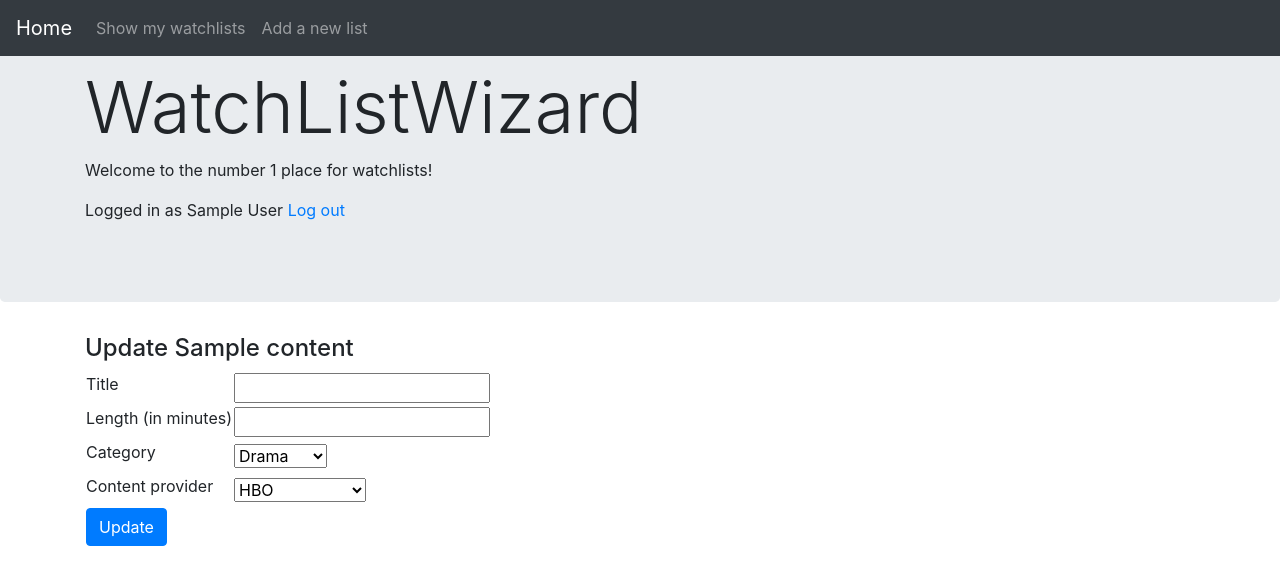
After one commit to skoskipaa/Katselulista, a Flask app: page /content/1/edit in a window 1280 px wide. The commit adds this page. Shown: the top 585 px of the page. Run offline with Flask 2, Linux system fonts and the light colour scheme; a user stored in the database is signed in; tables that the repository leaves empty hold one stand-in row (values such as "Sample post"); some libraries are stand-ins or nearby versions.

Commit message:
CRUDin täydennys, ulkoasun viilausta

```diff
--- a/application/content/forms.py
+++ b/application/content/forms.py
@@ -10,3 +10,14 @@ class ContentForm(FlaskForm):
 
     class Meta:
         csrf = False
+
+class EditContentForm(FlaskForm):
+
+    name = StringField("Title", [validators.Length(min=1)])
+    length = IntegerField("Length (in minutes)")
+    category = SelectField("Category", choices=[("Drama", "Drama"), ("Comedy", "Comedy"), ("Scifi", "Scifi"),
+    ("Horror", "Horror"), ("Action", "Action"), ("Romance", "Romance"), ("Kids", "Kids")])
+    cdn = SelectField("Content provider", choices=[("HBO", "HBO"), ("Netflix", "Netflix"), ("Amazon Prime", "Amazon Prime")])
+
+    class Meta:
+        csrf = False
--- a/application/content/views.py
+++ b/application/content/views.py
@@ -3,7 +3,7 @@ from flask import render_template, request, redirect, url_for
 from flask_login import login_required, current_user
 
 from application.content.models import Content
-from application.content.forms import ContentForm
+from application.content.forms import ContentForm, EditContentForm
 
 from application.lists.models import Watchlist
 
@@ -44,3 +44,41 @@ def content_create(list_id):
     db.session().commit()
 
     return redirect(url_for("content_for_list", list_id = list_id))
+
+
+@app.route("/content/delete/<content_id>", methods=["POST"])
+@login_required
+def content_delete(content_id):
+
+    c = Content.query.get(content_id)
+    l_id = c.watchlist_id
+    db.session().delete(c)
+    db.session().commit()
+
+    return redirect(url_for("content_for_list", list_id = l_id))
+
+@app.route("/content/<content_id>/edit", methods=["GET", "POST"])
+@login_required
+def content_update(content_id):
+
+    c = Content.query.get(content_id)
+    l_id = c.watchlist_id
+
+    if request.method == "GET":
+        return render_template("content/edit.html", form = EditContentForm(), content_id=content_id, name=c.name)
+
+    if request.method == "POST":
+        form = EditContentForm(request.form)
+
+        if not form.validate():
+            return render_template("content/edit.html", form = form)
+
+        c.name = form.name.data
+        c.length = form.length.data
+        c.category = form.category.data
+        c.cdn = form.cdn.data
+
+        db.session().add(c)
+        db.session().commit()
+
+        return redirect(url_for("content_for_list", list_id=l_id))
--- a/application/lists/forms.py
+++ b/application/lists/forms.py
@@ -2,7 +2,7 @@ from flask_wtf import FlaskForm
 from wtforms import StringField, validators
 
 class ListForm(FlaskForm):
-    name = StringField("List name", [validators.Length(min=1)])
+    name = StringField("Watchlist name", [validators.Length(min=1)])
 
     class Meta:
         csrf = False
--- a/application/templates/auth/loginform.html
+++ b/application/templates/auth/loginform.html
@@ -22,7 +22,7 @@
         </tr>
         <tr>
             <td colspan="2">
-                <input type="submit" value="Login"/>
+                <input type="submit" class="btn btn-primary" value="Log in"/>
             </td>
         </tr>
     </table>
--- /dev/null
+++ b/application/templates/content/edit.html
@@ -0,0 +1,61 @@
+{% extends "layout.html" %}
+
+{% block body %}
+<form method="POST" action="{{ url_for('content_update', content_id = content_id) }}">
+    <h4>Update {{ name }}</h4>
+        <div class="form-group">
+                <table>
+                        <tr>
+                      <td>
+                        {{ form.name.label }}
+                      </td>
+                      <td>
+                        {{ form.name }}
+                      </td>
+                      <td>
+                        <ul>
+                            {% for error in form.name.errors %}
+                            <li>{{ error}}</li>
+                            {% endfor %}
+                        </ul>
+                    </td>
+                        </tr>
+                    <tr>
+                        <td>
+                            {{ form.length.label }}
+                        </td>
+                         <td>
+                            {{ form.length }}
+                        </td>
+                    </tr>
+                    <tr>
+                        <td>
+                          {{ form.category.label }}
+                        </td>
+                        <td>
+                          {{ form.category }}
+                        </td>
+                    </tr>
+                    <tr>
+                        <td>
+                            {{ form.cdn.label }}
+                        </td>
+                        <td>
+                            {{ form.cdn }}
+                        </td>
+                    </tr>
+                    <tr>
+                      <td colspan="2">
+                        <button type="submit" class="btn btn-primary">Update</button>
+                      </td>
+                        </tr>
+                    </table>
+                    </div>
+            </div>
+        </form>
+
+
+
+
+
+{% endblock %}
--- a/application/templates/content/new.html
+++ b/application/templates/content/new.html
@@ -3,6 +3,7 @@
 {% block body %}
 <h1>Add a show or a movie</h1>
 <form method="POST" action="{{ url_for('content_create', list_id=list_id) }}">
+  <div class="form-group">
     <table>
         <tr>
       <td>
@@ -49,6 +50,6 @@
       </td>
         </tr>
     </table>
-
+    </div>
 </form>
 {% endblock %}
--- a/application/templates/layout.html
+++ b/application/templates/layout.html
@@ -39,7 +39,7 @@
             <a href="{{ url_for('auth_logout') }}">Log out</a>
           </p>
           {% else %}
-          <a href="{{ url_for('auth_login') }}">Log in</a><span> or </span>
+          <a href="{{ url_for('auth_login') }}" class="btn btn-primary btn-lg">Log in</a><span> or </span>
           <a href="{{ url_for('auth_register') }}">Create a new account</a>
           {% endif %}
         </div>
--- a/application/templates/lists/new.html
+++ b/application/templates/lists/new.html
@@ -1,6 +1,7 @@
 {% extends "layout.html" %}
 {% block body %}
 <form method="POST" action="{{ url_for('lists_create') }}">
+    <div class="form-group"
     <table>
         <tr>
             <td>
@@ -19,9 +20,10 @@
         </tr>
         <tr>
             <td colspan="2">
-                <input type="submit" value="Add a new watch list"/>
+                <input type="submit" class="btn btn-primary"  value="Add!"/>
             </td>
         </tr>
     </table>
+    </div>
 </form>
 {% endblock %}
```
Also changed, not shown: application/templates/content/list.html (+18 -8 lines).
